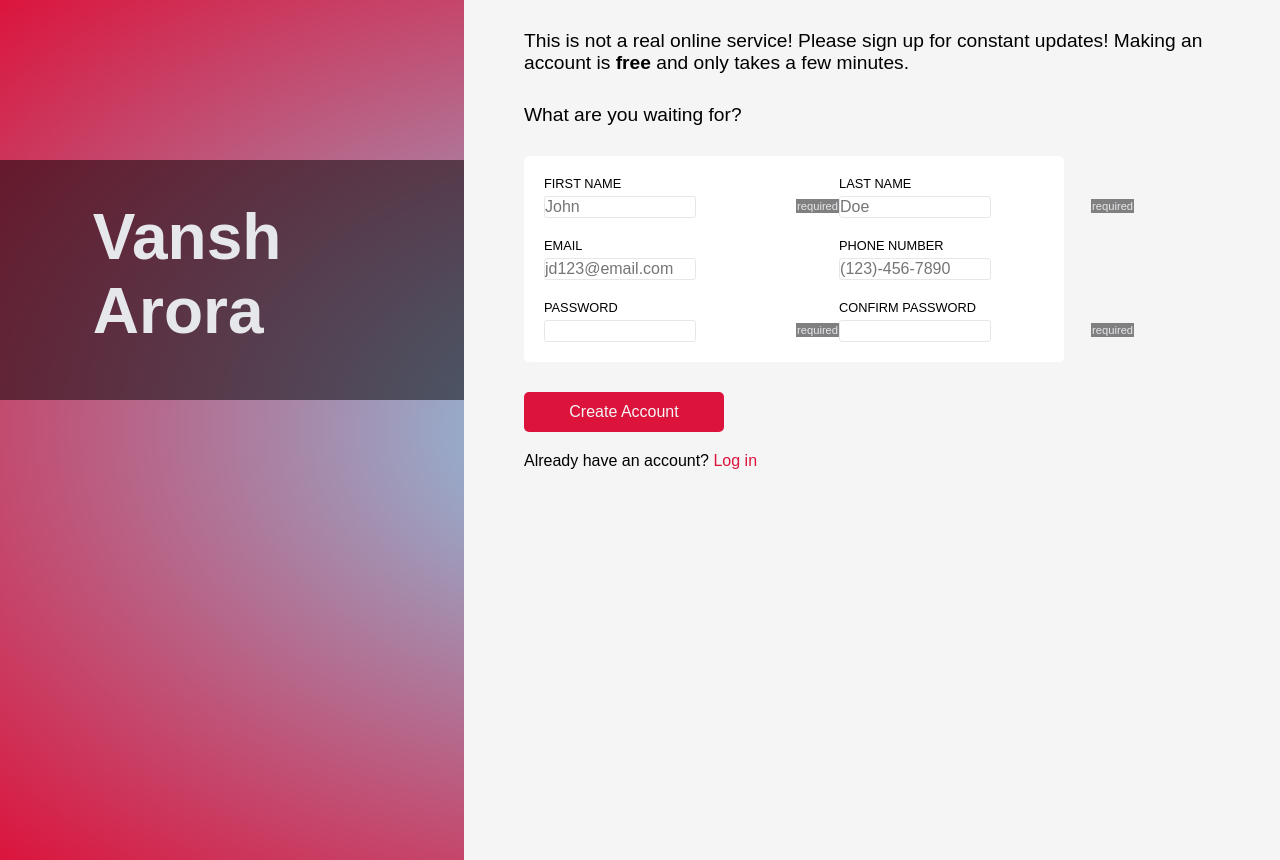
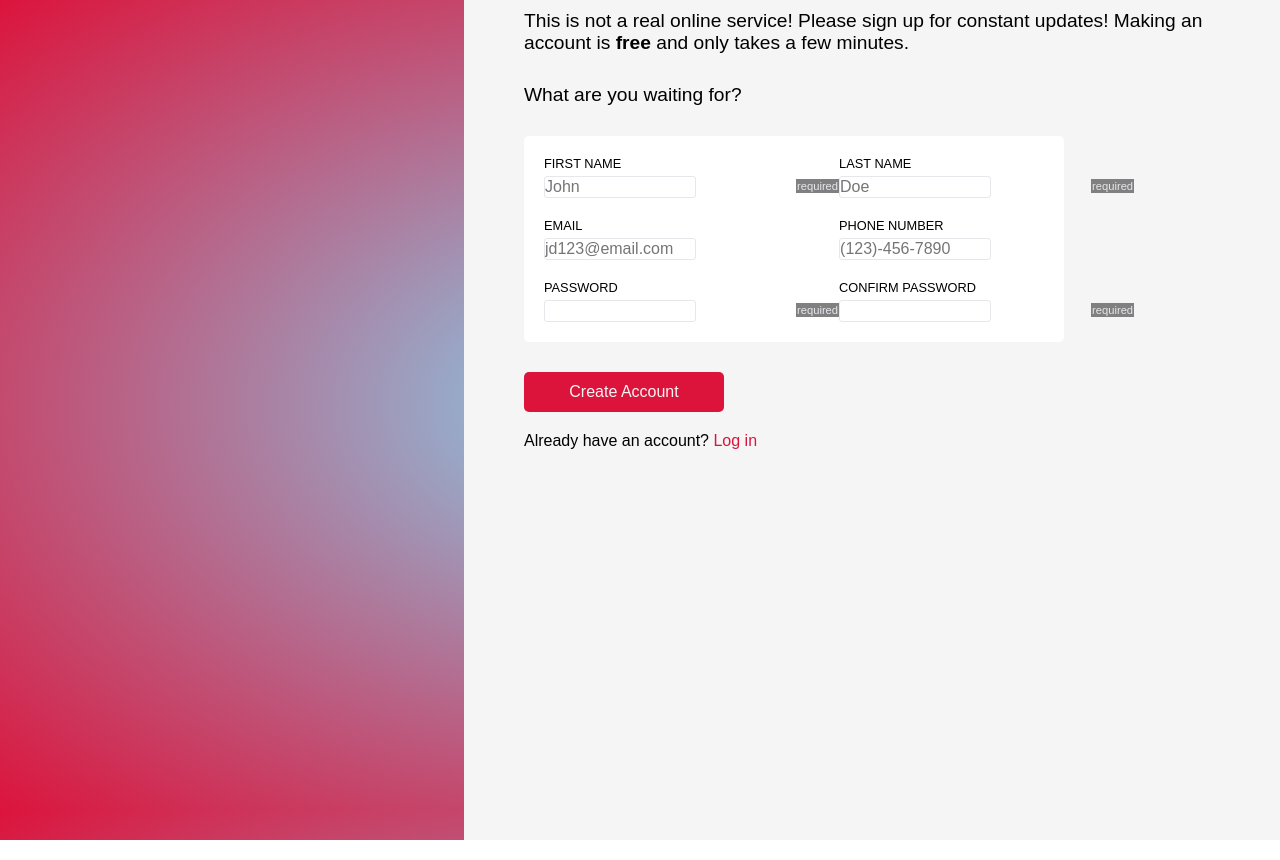
Before and after one commit to vansharora03/sign-up-form, a plain HTML site: page index.html in a window 1280 px wide. Drawn offline with Linux system fonts and the light colour scheme.

Commit message:
Delete caption bar

```diff
--- a/index.html
+++ b/index.html
@@ -7,7 +7,7 @@
 		<script src="scripts.js" defer></script>
 	</head>
 	<body>
-		<div class="image-sidebar"><h1>Vansh Arora</h1></div>
+		<div class="image-sidebar"></div>
 		<div class="form-sheet">
 			<h1>This is not a real online service! Please sign up for constant updates! Making an account
 				is <strong>free</strong> and only takes a few minutes.</h1>
--- a/styles.css
+++ b/styles.css
@@ -7,6 +7,10 @@
 body {
     background-image: radial-gradient(skyblue, crimson);
     background-repeat: repeat-y;
+    height: 100vh;
+    overflow-y: hidden;
+
+    margin-top: 10px;
 
     display: flex;
     justify-content: space-evenly;
@@ -24,7 +28,6 @@ span {
 .image-sidebar {
     width: 40%;
     height: 30vh;
-    background-color: rgba(0, 0, 0, 0.5);
     margin-bottom: 300px;
 }
 
```
